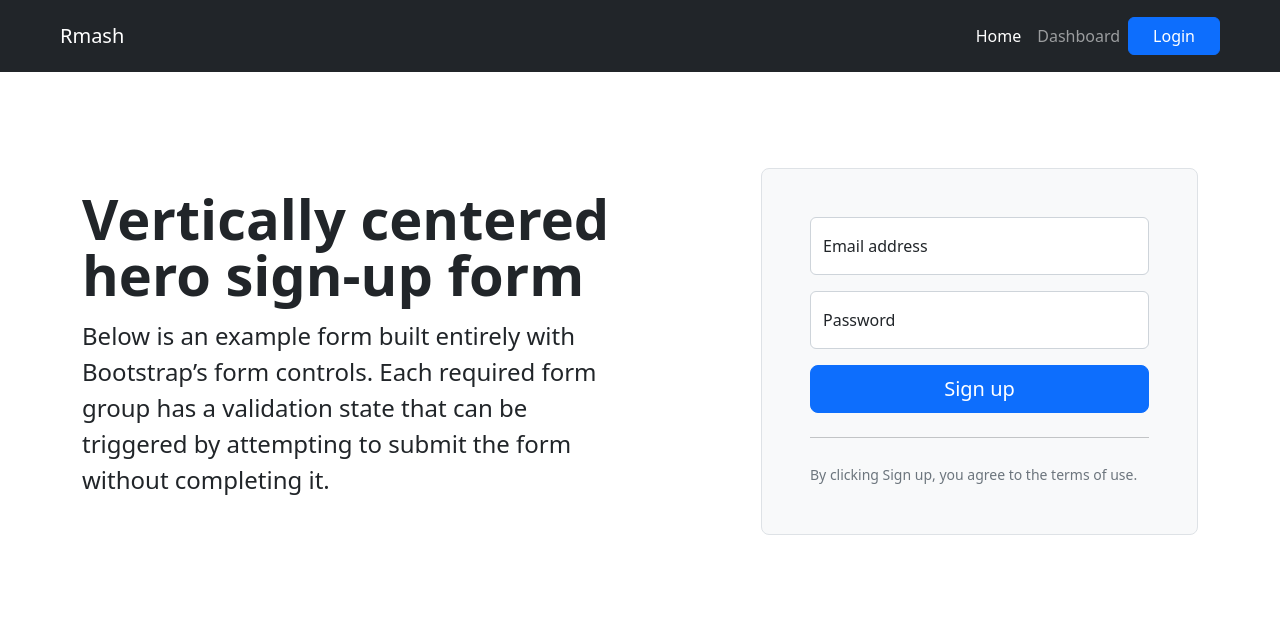
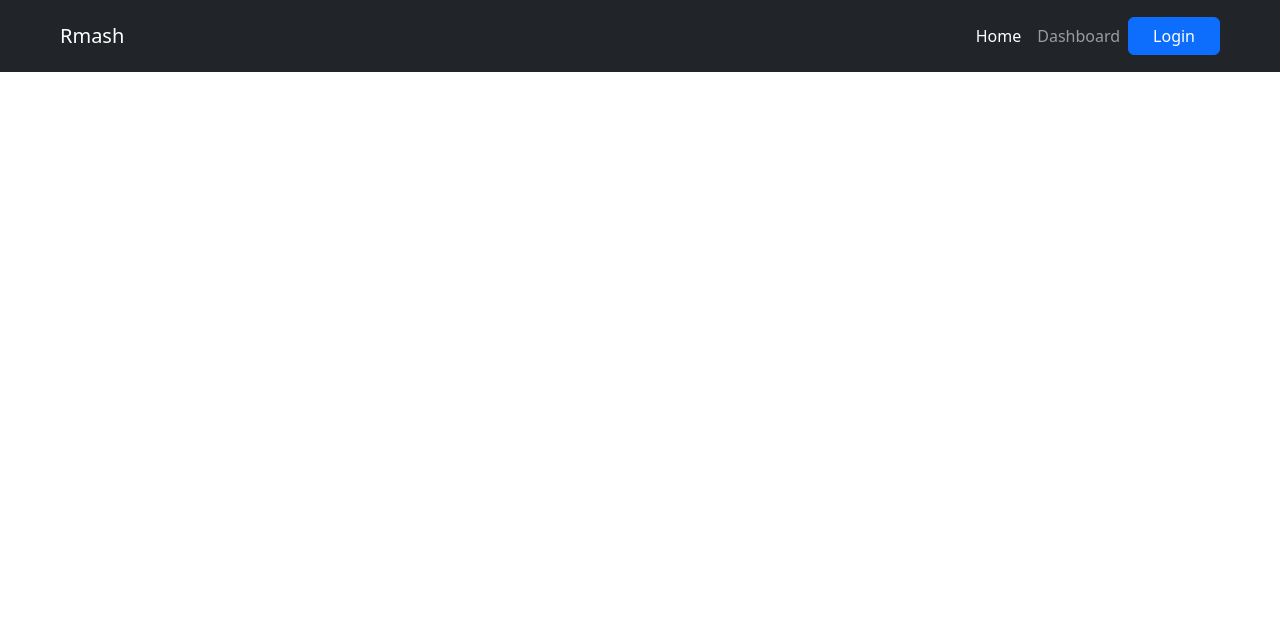
Before and after one commit to Nitinsha58/rmash, a Django app: page / in a window 1280 px wide. Shown: the top 630 px of the page. Run offline with Django 4.2, Linux system fonts and the light colour scheme.

Commit message:
change header and base template

```diff
--- a/templates/base.html
+++ b/templates/base.html
@@ -19,31 +19,7 @@
     {% include "header.html" %}
     <!-- Hero Section -->
     {% block content %}
-      <div class="container py-5">
 
-        <div class="row align-items-center g-lg-5 py-5">
-          <div class="col-lg-7 text-center text-lg-start">
-            <h1 class="display-4 fw-bold lh-1 mb-3">Vertically centered hero sign-up form</h1>
-            <p class="col-lg-10 fs-4">Below is an example form built entirely with Bootstrap’s form controls. Each required form group has a validation state that can be triggered by attempting to submit the form without completing it.</p>
-          </div>
-          <div class="col-md-10 mx-auto col-lg-5">
-            <form class="p-4 p-md-5 border rounded-3 bg-light">
-              <div class="form-floating mb-3">
-                <input type="email" class="form-control" id="floatingInput" placeholder="name@example.com">
-                <label for="floatingInput">Email address</label>
-              </div>
-              <div class="form-floating mb-3">
-                <input type="password" class="form-control" id="floatingPassword" placeholder="Password">
-                <label for="floatingPassword">Password</label>
-              </div>
-              <button class="w-100 btn btn-lg btn-primary" type="submit">Sign up</button>
-              <hr class="my-4">
-              <small class="text-muted">By clicking Sign up, you agree to the terms of use.</small>
-            </form>
-          </div>
-        </div>
-
-      </div>
     {% endblock content %}
 
     {% block script %}
--- a/templates/header.html
+++ b/templates/header.html
@@ -3,20 +3,25 @@
 <!-- Navbar -->
 <nav class="navbar navbar-dark navbar-expand-lg bg-dark px-5 py-3">
     <div class="container-fluid">
-        <a class="navbar-brand" href="">Rmash</a>
+        <a class="navbar-brand" href="{% url 'home' %}">Rmash</a>
         <button class="navbar-toggler" type="button" data-bs-toggle="collapse" data-bs-target="#navbarScroll" aria-controls="navbarScroll" aria-expanded="false" aria-label="Toggle navigation">
         <span class="navbar-toggler-icon"></span>
         </button>
         <div class="collapse navbar-collapse" id="navbarScroll">
         <ul class="navbar-nav ms-auto mr-3 my-2 my-lg-0 navbar-nav-scroll" style="--bs-scroll-height: 100px;">
             <li class="nav-item">
-            <a class="nav-link active" aria-current="page" href="#">Home</a>
+            <a class="nav-link active" aria-current="page" href="{% url 'home' %}">Home</a>
             </li>
             <li class="nav-item mr-2">
-            <a class="nav-link" href="#">Dashboard</a>
+            <a class="nav-link" href="{% url 'dashboard' %}">Dashboard</a>
             </li>
         </ul>
-        <button class="btn btn-outline-primary bg-primary text-white px-4" type="submit">Login</button>
+
+        {% if request.user.email %}
+            <a href="{% url 'logout-user' %}" class="btn btn-outline-primary bg-primary text-white px-4">{{requeset.user.email}} logout</a>
+        {% else %}
+            <a href="{% url 'home' %}" class="btn btn-outline-primary bg-primary text-white px-4">Login</a>
+        {% endif %}
         </div>
     </div>
 </nav>
```
